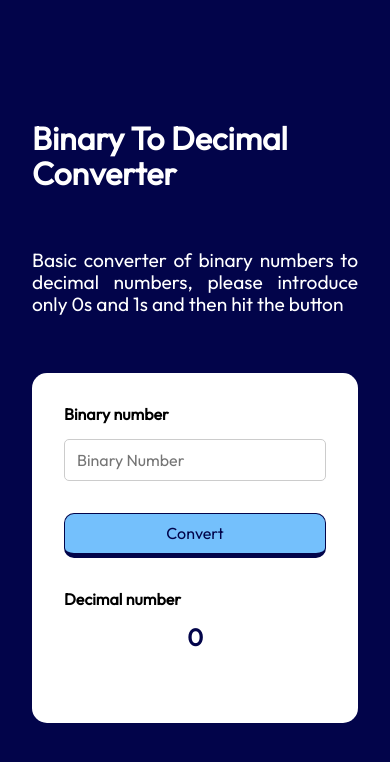
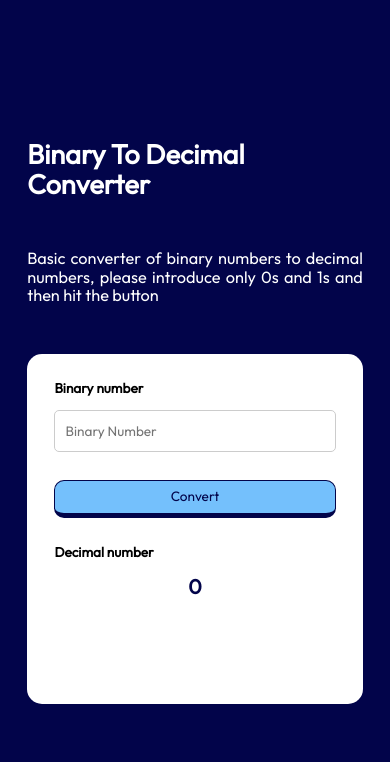
Before and after one commit to roninJosue/bin2dec, a React (Create React App) app: page / in a window 390 px wide. Shown: the top 762 px of the page. Built offline with nearby package versions, Linux system fonts and the light colour scheme.

Commit message:
feat: Set html font-size to 85% in mobile

```diff
--- a/src/styles/index.js
+++ b/src/styles/index.js
@@ -4,16 +4,20 @@ import { device } from './utils';
 
 export const GlobalStyle = createGlobalStyle`
   ${normalize}
-  * {
+  *, *:before, *:after {
     box-sizing: border-box;
   }
 
   html {
-    font-size: 100%;
+    font-size: 85%;
     font-family: 'Outfit', sans-serif;
+
+    @media screen and ${device.mobileL} {
+      font-size: 100%;
+    }
   }
 
-  #root{
+  #root {
     display: flex;
     justify-content: center;
     align-items: center;
```
